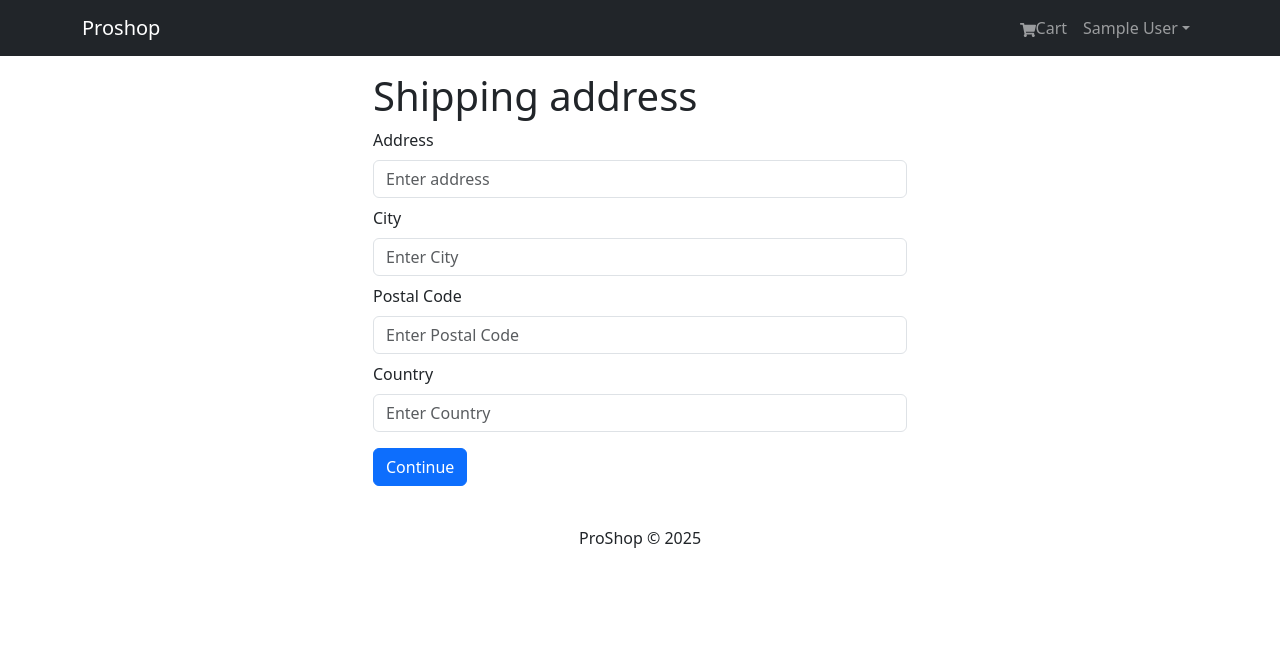
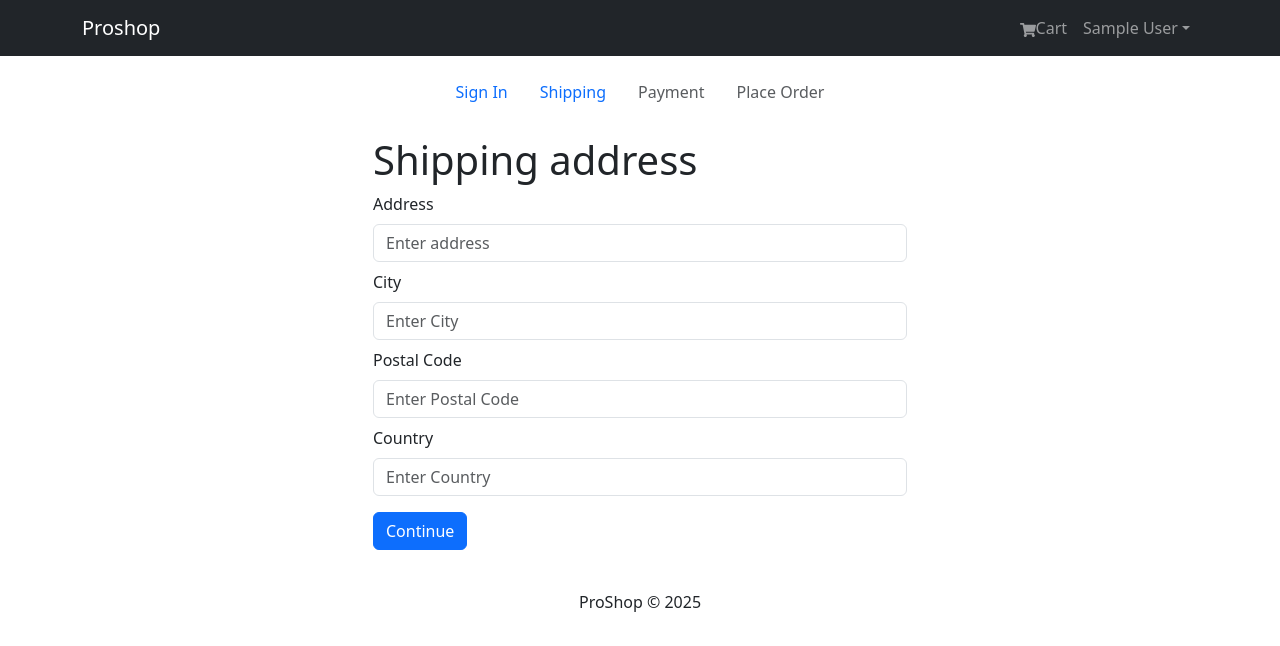
Before and after one commit to Foisal97/e-commerce, a React (Vite) app in the folder frontend/: page /shipping in a window 1280 px wide. Shown: the top 646 px of the page. Built offline with nearby package versions, Linux system fonts and the light colour scheme; sample sign-in values are in the browser's storage.

Commit message:
checkout steps component

```diff
--- /dev/null
+++ b/frontend/src/components/CheckoutSteps.jsx
@@ -0,0 +1,50 @@
+import {Nav} from "react-bootstrap"
+import {LinkContainer} from "react-router-bootstrap"
+
+const CheckoutSteps = ({step1, step2, step3, step4}) => {
+  return (
+    <Nav className="justify-content-center mb-4">
+    <Nav.Item>
+        { step1? (
+            <LinkContainer to="/login">
+                <Nav.Link>Sign In</Nav.Link>
+            </LinkContainer>
+        ) : (
+            <Nav.Link disabled>Sign In</Nav.Link>
+        )}
+    </Nav.Item>
+
+    <Nav.Item>
+        { step2? (
+            <LinkContainer to="/shipping">
+                <Nav.Link>Shipping</Nav.Link>
+            </LinkContainer>
+        ) : (
+            <Nav.Link disabled>Shipping</Nav.Link>
+        )}
+    </Nav.Item>
+
+    <Nav.Item>
+        { step3? (
+            <LinkContainer to="/payment">
+                <Nav.Link>Payment</Nav.Link>
+            </LinkContainer>
+        ) : (
+            <Nav.Link disabled>Payment</Nav.Link>
+        )}
+    </Nav.Item>
+
+    <Nav.Item>
+        { step4? (
+            <LinkContainer to="/placeorder">
+                <Nav.Link>Place Order</Nav.Link>
+            </LinkContainer>
+        ) : (
+            <Nav.Link disabled>Place Order</Nav.Link>
+        )}
+    </Nav.Item>
+    </Nav>
+  )
+}
+
+export default CheckoutSteps
--- a/frontend/src/screens/ShippingScreen.jsx
+++ b/frontend/src/screens/ShippingScreen.jsx
@@ -4,6 +4,7 @@
 import {useNavigate} from "react-router-dom"
 import FormContainer from '../components/FormContainer'
 import {saveShippingAddress} from "../slices/cartSlice"
+import CheckoutSteps from "../components/CheckoutSteps"
 
 const ShippingScreen = () => {
     const cart = useSelector((state)=> state.cart);
@@ -24,6 +25,7 @@
     };
 
   return <FormContainer>
+    <CheckoutSteps step1 step2/>
     <h1>Shipping address</h1>
     <Form onSubmit={submitHandler}>
         <Form.Group controlId="address" className="my-2">
```
